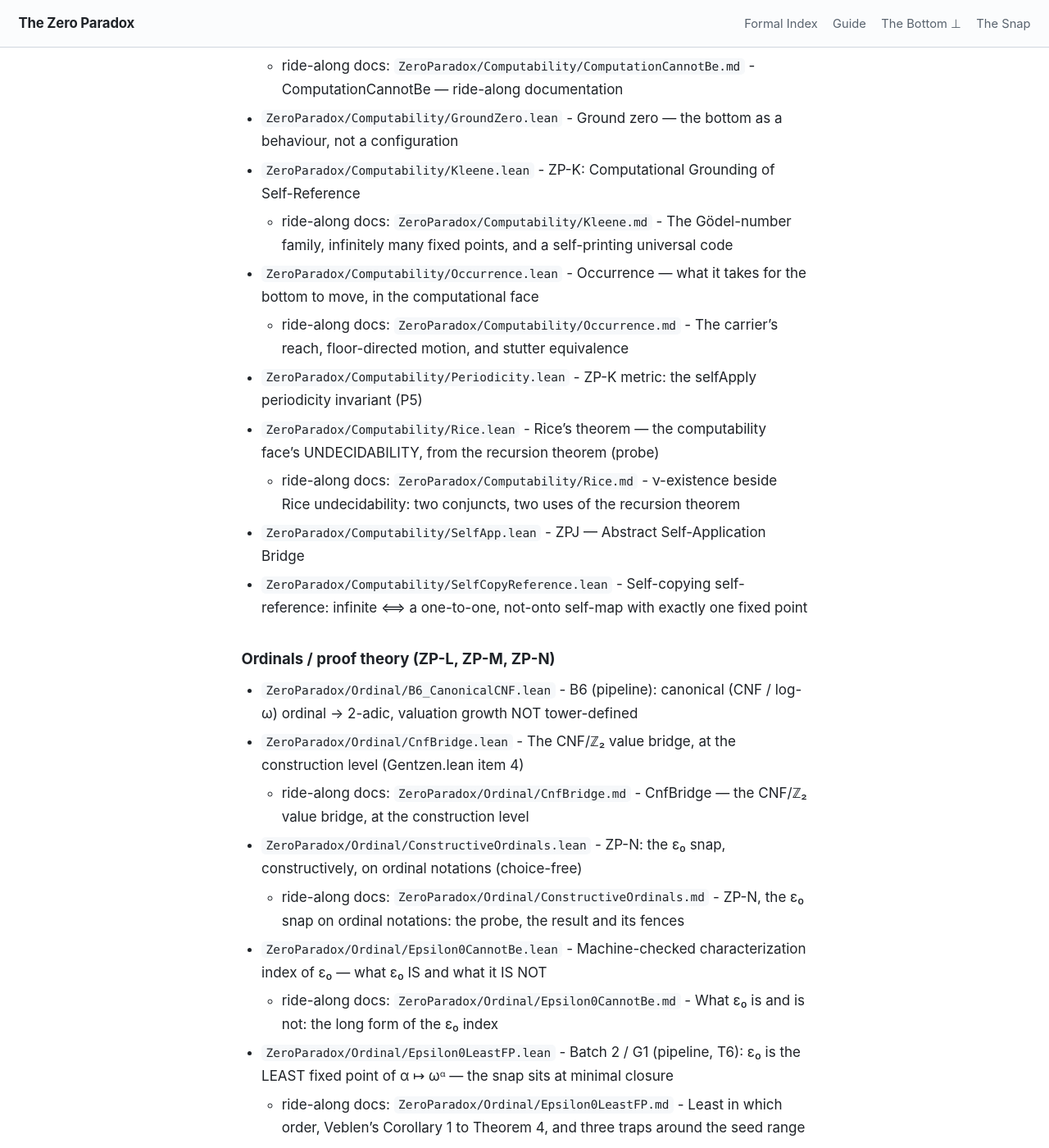
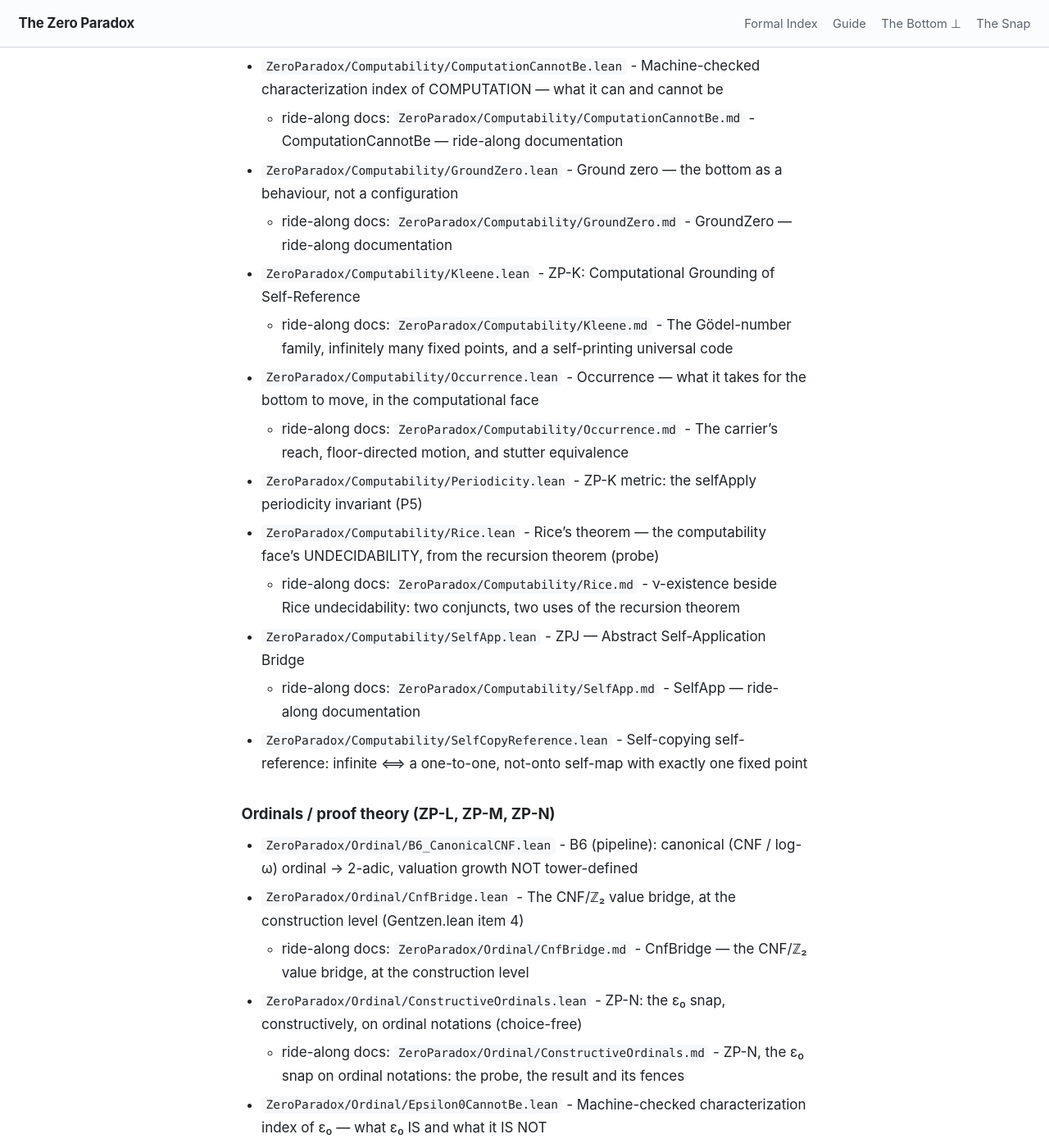
Before and after one commit to timbrigham/ZeroParadox, a Jekyll site: the page built from ZeroParadox/MANIFEST.md, in a window 1280 px wide and 1400 px high, scrolled down 8315 px. Shown: the whole window at 82% size. Built offline with Jekyll 4.4.1, drawn with Linux system fonts in a browser that asks for light colours; our own code applies the rules of GitHub Pages for plain Markdown files; some of the changed text lies outside the part shown.

Commit message:
MANIFEST: regenerate for four new ride-along docs
DiagonalWitness.md, GroundZero.md, SelfApp.md, ChoicePurityInvariant.md, via scripts/build_manifest.py.

Co-Authored-By: Claude Opus 5.5 (1M context) <noreply@anthropic.com>
Claude-Session: https://claude.ai/code/session_01DYrKY8CR8AeESMvjGVQtzA

```diff
--- a/ZeroParadox/MANIFEST.md
+++ b/ZeroParadox/MANIFEST.md
@@ -105,6 +105,7 @@ The framework's reviewed, load-bearing Lean, organized by domain folder. The for
 - `ZeroParadox/Category/ChoiceCannotBe.lean` - Machine-checked characterization index of the framework's relationship to `Classical.choice`
   - ride-along docs: `ZeroParadox/Category/ChoiceCannotBe.md` - Choice and the framework: the long form of the choice index
 - `ZeroParadox/Category/DiagonalWitness.lean` - The minimum requirements to be a diagonal fixed point — the relativized Lawvere witness
+  - ride-along docs: `ZeroParadox/Category/DiagonalWitness.md` - The relativized Lawvere witness: level sets, topology and prior art
 - `ZeroParadox/Category/DifferenceGeneratesSystem.lean` - Nuclei and sublocales — the home of "a predicated difference generates a system"
   - ride-along docs: `ZeroParadox/Category/DifferenceGeneratesSystem.md` - Double negation as the canonical predicated difference: Glivenko's core, and logic versus choice
 - `ZeroParadox/Category/DoubleNegationNucleus.lean` - The double-negation nucleus: the excluded-middle modality
@@ -164,6 +165,7 @@ The framework's reviewed, load-bearing Lean, organized by domain folder. The for
 - `ZeroParadox/Computability/ComputationCannotBe.lean` - Machine-checked characterization index of COMPUTATION — what it can and cannot be
   - ride-along docs: `ZeroParadox/Computability/ComputationCannotBe.md` - ComputationCannotBe — ride-along documentation
 - `ZeroParadox/Computability/GroundZero.lean` - Ground zero — the bottom as a behaviour, not a configuration
+  - ride-along docs: `ZeroParadox/Computability/GroundZero.md` - GroundZero — ride-along documentation
 - `ZeroParadox/Computability/Kleene.lean` - ZP-K: Computational Grounding of Self-Reference
   - ride-along docs: `ZeroParadox/Computability/Kleene.md` - The Gödel-number family, infinitely many fixed points, and a self-printing universal code
 - `ZeroParadox/Computability/Occurrence.lean` - Occurrence — what it takes for the bottom to move, in the computational face
@@ -172,6 +174,7 @@ The framework's reviewed, load-bearing Lean, organized by domain folder. The for
 - `ZeroParadox/Computability/Rice.lean` - Rice's theorem — the computability face's UNDECIDABILITY, from the recursion theorem (probe)
   - ride-along docs: `ZeroParadox/Computability/Rice.md` - ν-existence beside Rice undecidability: two conjuncts, two uses of the recursion theorem
 - `ZeroParadox/Computability/SelfApp.lean` - ZPJ — Abstract Self-Application Bridge
+  - ride-along docs: `ZeroParadox/Computability/SelfApp.md` - SelfApp — ride-along documentation
 - `ZeroParadox/Computability/SelfCopyReference.lean` - Self-copying self-reference: infinite ⟺ a one-to-one, not-onto self-map with exactly one fixed point
 
 ### Ordinals / proof theory (ZP-L, ZP-M, ZP-N)
@@ -377,6 +380,7 @@ These carry the `-- EXPERIMENTAL` header: the exploratory work the core results
 ### Computability (ZP-K, ZP-J)
 
 - `ZeroParadox/Computability/ChoicePurityInvariant.lean` - Is choice-purity an IN-STATEMENT μ/ν separating invariant?
+  - ride-along docs: `ZeroParadox/Computability/ChoicePurityInvariant.md` - ChoicePurityInvariant — ride-along documentation
 - `ZeroParadox/Computability/CodeDataFrameChange.lean` - The frame-change in the computability frame: the code↔data involution and the quine on its fixed locus
 - `ZeroParadox/Computability/ComputableCrossing.lean` - The Lawvere bridge, crossed in the computability face (probe)
   - ride-along docs: `ZeroParadox/Computability/ComputableCrossing.md` - Where the obstruction is absent: the universal machine as a reflexive object
```
